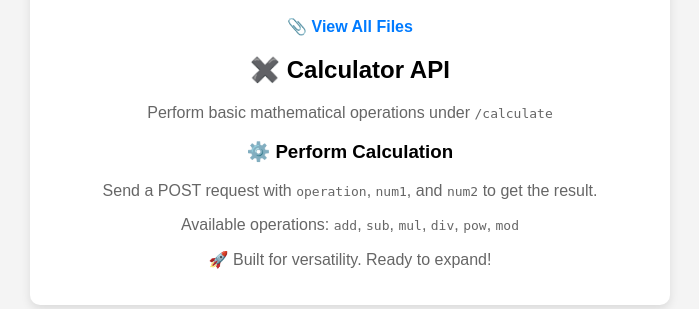
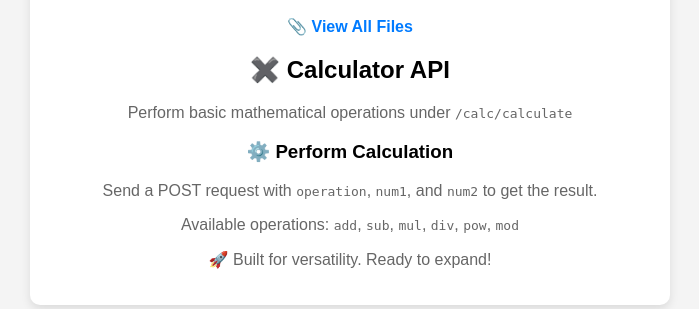
Before and after one commit to Apollo930/custom_api, a FastAPI app: page / in a window 1280 px wide. Shown: the part 601-910 px from the top of the page, without its empty margins (290-989 px from the left). Run offline with FastAPI, Linux system fonts and the light colour scheme.

Commit message:
Minor fix

```diff
--- a/templates/index.html
+++ b/templates/index.html
@@ -84,7 +84,7 @@
         <a href="/d7/listfiles">📎 View All Files</a>
 
         <h2>✖️ Calculator API</h2>
-        <p>Perform basic mathematical operations under <code>/calculate</code></p>
+        <p>Perform basic mathematical operations under <code>/calc/calculate</code></p>
 
         <h3>⚙️ Perform Calculation</h3>
         <p>Send a POST request with <code>operation</code>, <code>num1</code>, and <code>num2</code> to get the result.</p>
```
